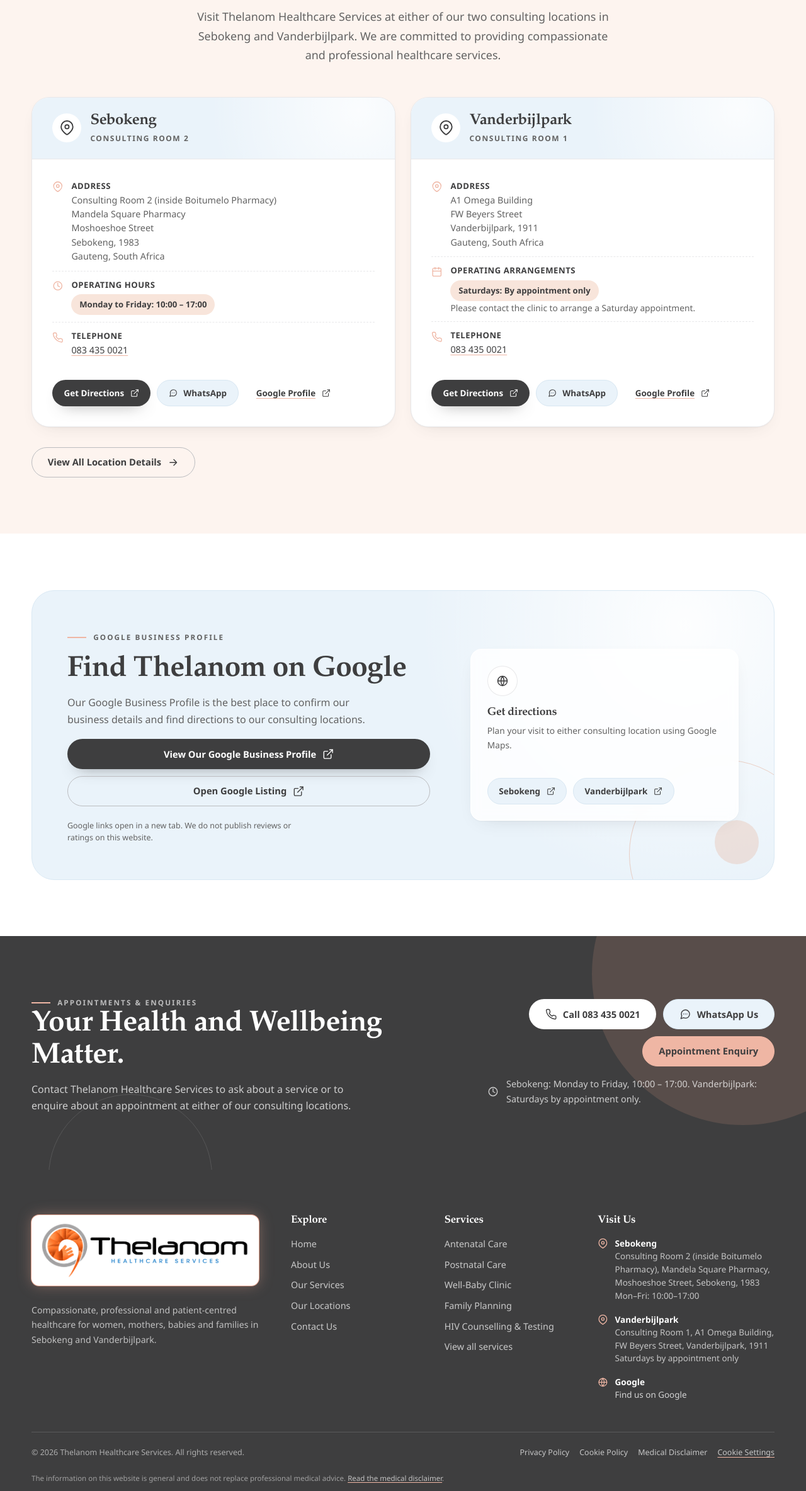
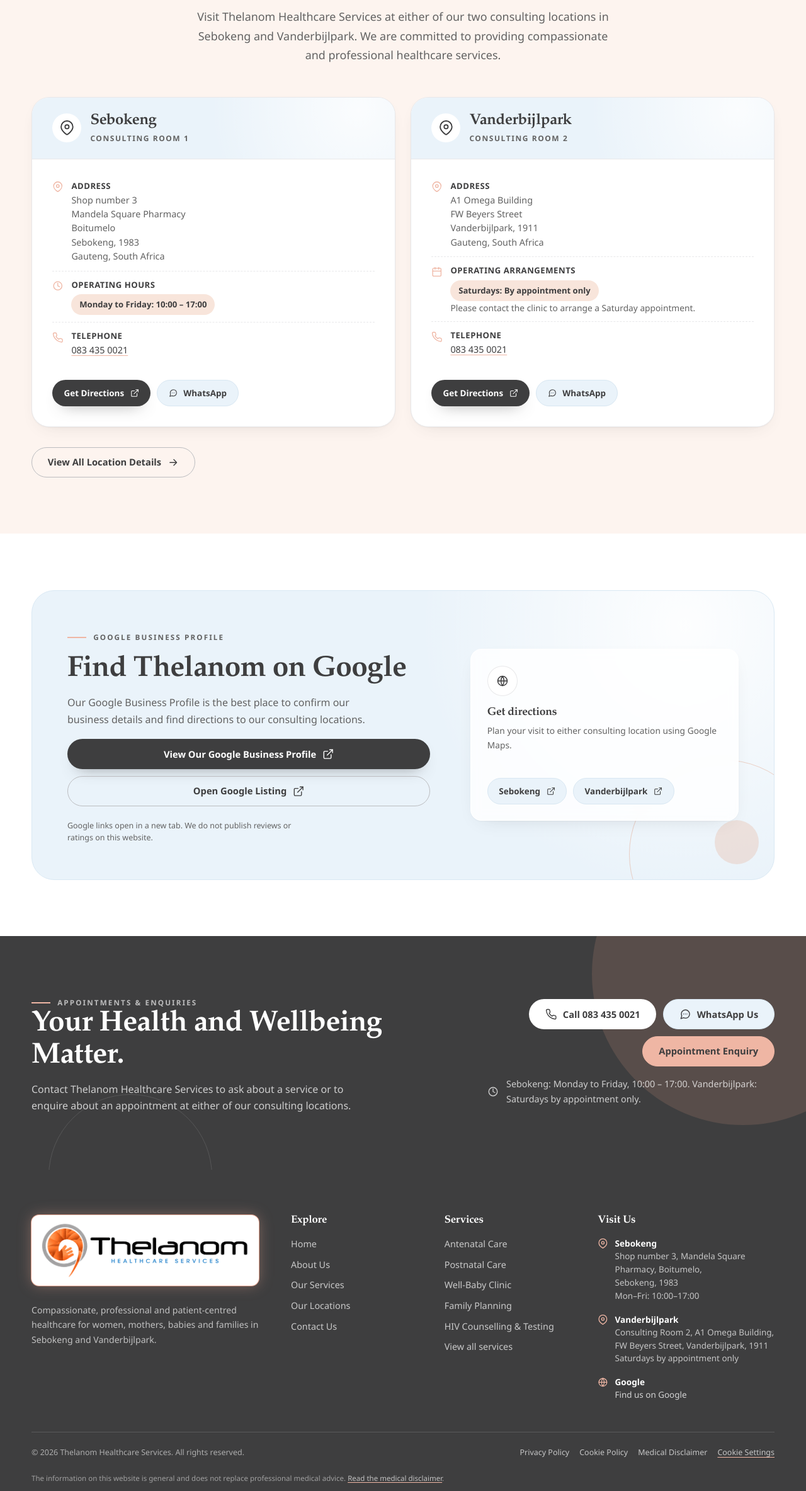
Before and after one commit to nickpadayachie-tech/thelanomhealthcare, a plain HTML site: page index.html in a window 1280 px wide. Shown: the part 8424-10791 px from the top of the page at 63% size. Drawn offline with Linux system fonts and the light colour scheme.

Commit message:
Add files via upload

```diff
--- a/index.html
+++ b/index.html
@@ -394,7 +394,7 @@
               </span>
               <div>
                 <h3>Sebokeng</h3>
-                <span class="location-label">Consulting Room 2</span>
+                <span class="location-label">Consulting Room 1</span>
               </div>
             </div>
             <div class="location-card__body">
@@ -403,7 +403,7 @@
                   <svg class="icon" aria-hidden="true" focusable="false"><use href="#icon-pin"></use></svg>
                   <div>
                     <strong>Address</strong>
-                    <address>Consulting Room 2 (inside Boitumelo Pharmacy)<br>Mandela Square Pharmacy<br>Moshoeshoe Street<br>Sebokeng, 1983<br>Gauteng, South Africa</address>
+                    <address>Shop number 3<br>Mandela Square Pharmacy<br>Boitumelo<br>Sebokeng, 1983<br>Gauteng, South Africa</address>
                   </div>
                 </li>
                 <li>
@@ -430,10 +430,6 @@
                   <svg class="icon icon--sm" aria-hidden="true" focusable="false"><use href="#icon-whatsapp"></use></svg>
                   WhatsApp
                 </a>
-                <a class="btn btn-ghost btn-sm" href="https://share.google/8McsKuqzAmhLcni2U" target="_blank" rel="noopener noreferrer">
-                  Google Profile
-                  <svg class="icon icon--sm" aria-hidden="true" focusable="false"><use href="#icon-external"></use></svg>
-                </a>
               </div>
             </div>
           </article>
@@ -444,7 +440,7 @@
               </span>
               <div>
                 <h3>Vanderbijlpark</h3>
-                <span class="location-label">Consulting Room 1</span>
+                <span class="location-label">Consulting Room 2</span>
               </div>
             </div>
             <div class="location-card__body">
@@ -480,10 +476,6 @@
                 <a class="btn btn-secondary btn-sm" href="https://wa.me/27834350021?text=Hello%20Thelanom%20Healthcare%20Services%2C%20I%20would%20like%20to%20enquire%20about%20a%20Saturday%20appointment%20at%20the%20Vanderbijlpark%20consulting%20room." target="_blank" rel="noopener noreferrer">
                   <svg class="icon icon--sm" aria-hidden="true" focusable="false"><use href="#icon-whatsapp"></use></svg>
                   WhatsApp
-                </a>
-                <a class="btn btn-ghost btn-sm" href="https://share.google/8McsKuqzAmhLcni2U" target="_blank" rel="noopener noreferrer">
-                  Google Profile
-                  <svg class="icon icon--sm" aria-hidden="true" focusable="false"><use href="#icon-external"></use></svg>
                 </a>
               </div>
             </div>
@@ -603,14 +595,14 @@
               <svg class="icon" aria-hidden="true" focusable="false"><use href="#icon-pin"></use></svg>
               <div>
                 <strong>Sebokeng</strong>
-                Consulting Room 2 (inside Boitumelo Pharmacy), Mandela Square Pharmacy,<br>Moshoeshoe Street, Sebokeng, 1983<br>Mon&ndash;Fri: 10:00&ndash;17:00
+                Shop number 3, Mandela Square Pharmacy, Boitumelo,<br>Sebokeng, 1983<br>Mon&ndash;Fri: 10:00&ndash;17:00
               </div>
             </li>
             <li>
               <svg class="icon" aria-hidden="true" focusable="false"><use href="#icon-pin"></use></svg>
               <div>
                 <strong>Vanderbijlpark</strong>
-                Consulting Room 1, A1 Omega Building,<br>FW Beyers Street, Vanderbijlpark, 1911<br>Saturdays by appointment only
+                Consulting Room 2, A1 Omega Building,<br>FW Beyers Street, Vanderbijlpark, 1911<br>Saturdays by appointment only
               </div>
             </li>
             <li>
```
Also changed, not shown: 404.html (+2 -2 lines), about.html (+4 -4 lines), contact.html (+7 -7 lines), cookie-policy.html (+2 -2 lines), disclaimer.html (+2 -2 lines), locations.html (+9 -9 lines), privacy-policy.html (+4 -4 lines), services.html (+2 -2 lines).
